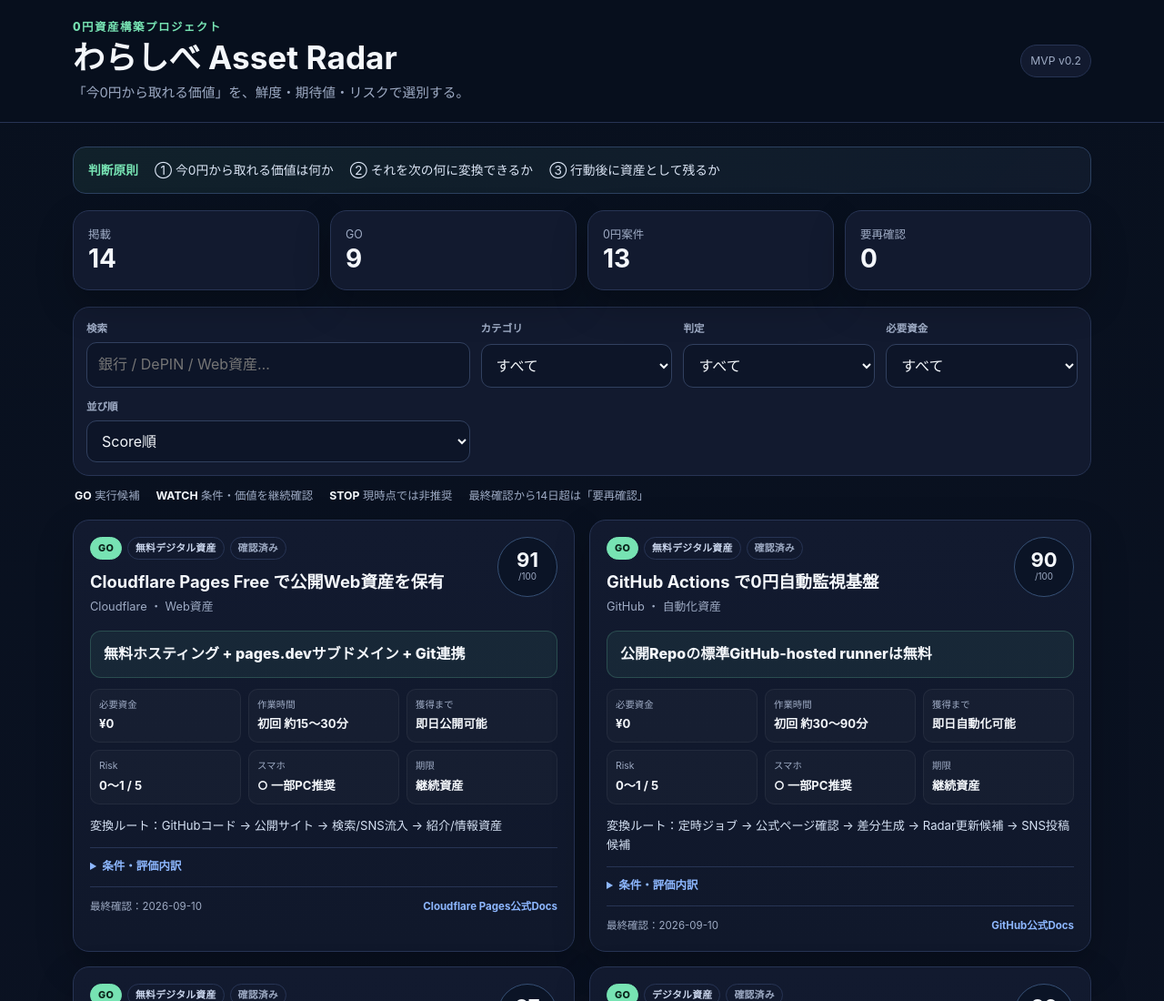
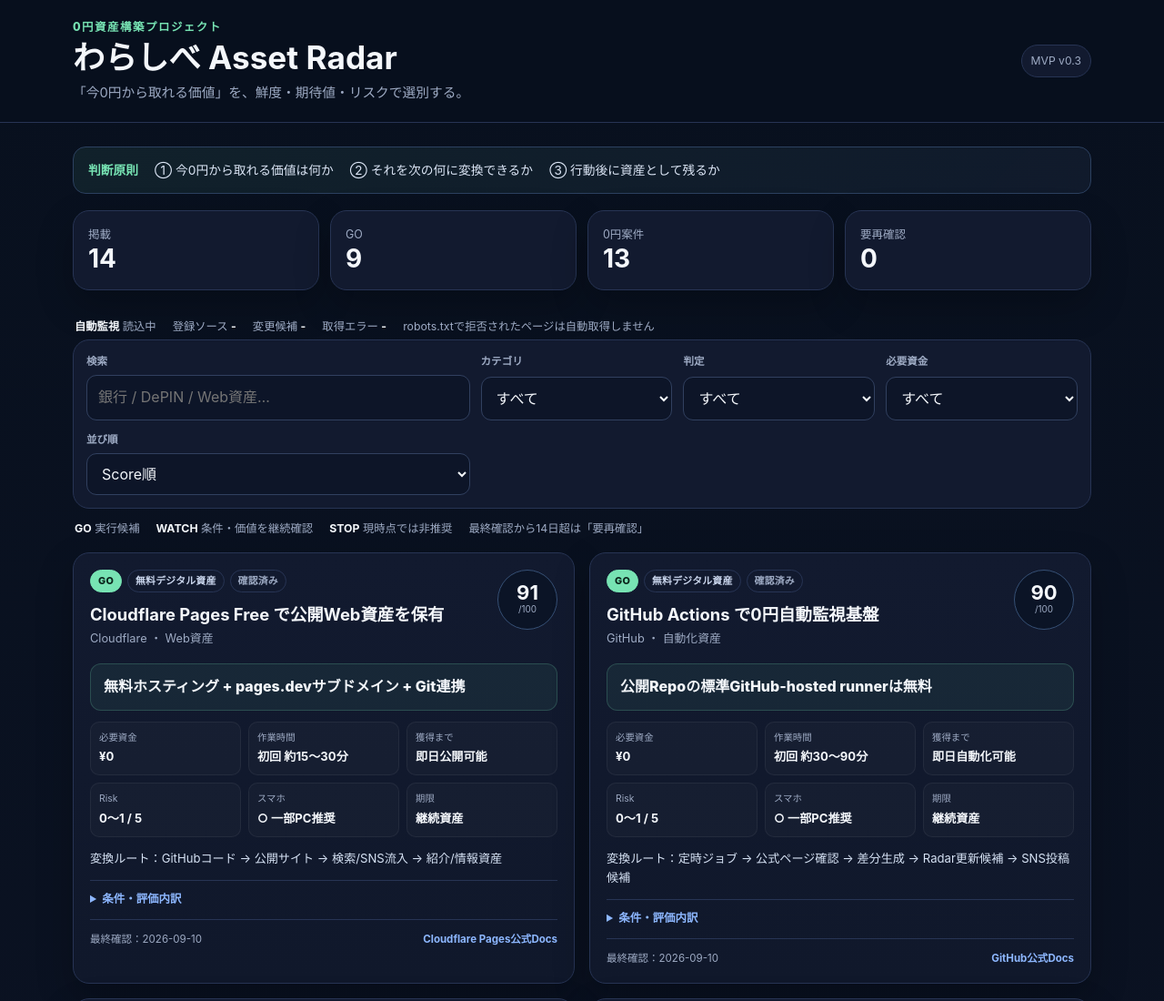
Before and after one commit to y-ai-lab/warashii-dashboard, a website: page index.html in a window 1280 px wide. Shown: the top 1100 px of the page at 91% size. Drawn offline with Linux system fonts and the light colour scheme.

Commit message:
Show automated source monitor status on Radar

```diff
--- a/index.html
+++ b/index.html
@@ -40,7 +40,7 @@
         <h1>わらしべ Asset Radar</h1>
         <p class="subtitle">「今0円から取れる価値」を、鮮度・期待値・リスクで選別する。</p>
       </div>
-      <div class="header-badge">MVP v0.2</div>
+      <div class="header-badge">MVP v0.3</div>
     </div>
   </header>
 
@@ -57,6 +57,14 @@
       <article class="kpi"><span>GO</span><strong id="kpiGo">-</strong></article>
       <article class="kpi"><span>0円案件</span><strong id="kpiZero">-</strong></article>
       <article class="kpi"><span>要再確認</span><strong id="kpiStale">-</strong></article>
+    </section>
+
+    <section class="legend" aria-label="自動監視ステータス">
+      <span><b>自動監視</b> <span id="monitorChecked">読込中</span></span>
+      <span>登録ソース <b id="monitorSources">-</b></span>
+      <span>変更候補 <b id="monitorChanges">-</b></span>
+      <span>取得エラー <b id="monitorErrors">-</b></span>
+      <span class="muted">robots.txtで拒否されたページは自動取得しません</span>
     </section>
 
     <section class="controls" aria-label="案件フィルター">
```
